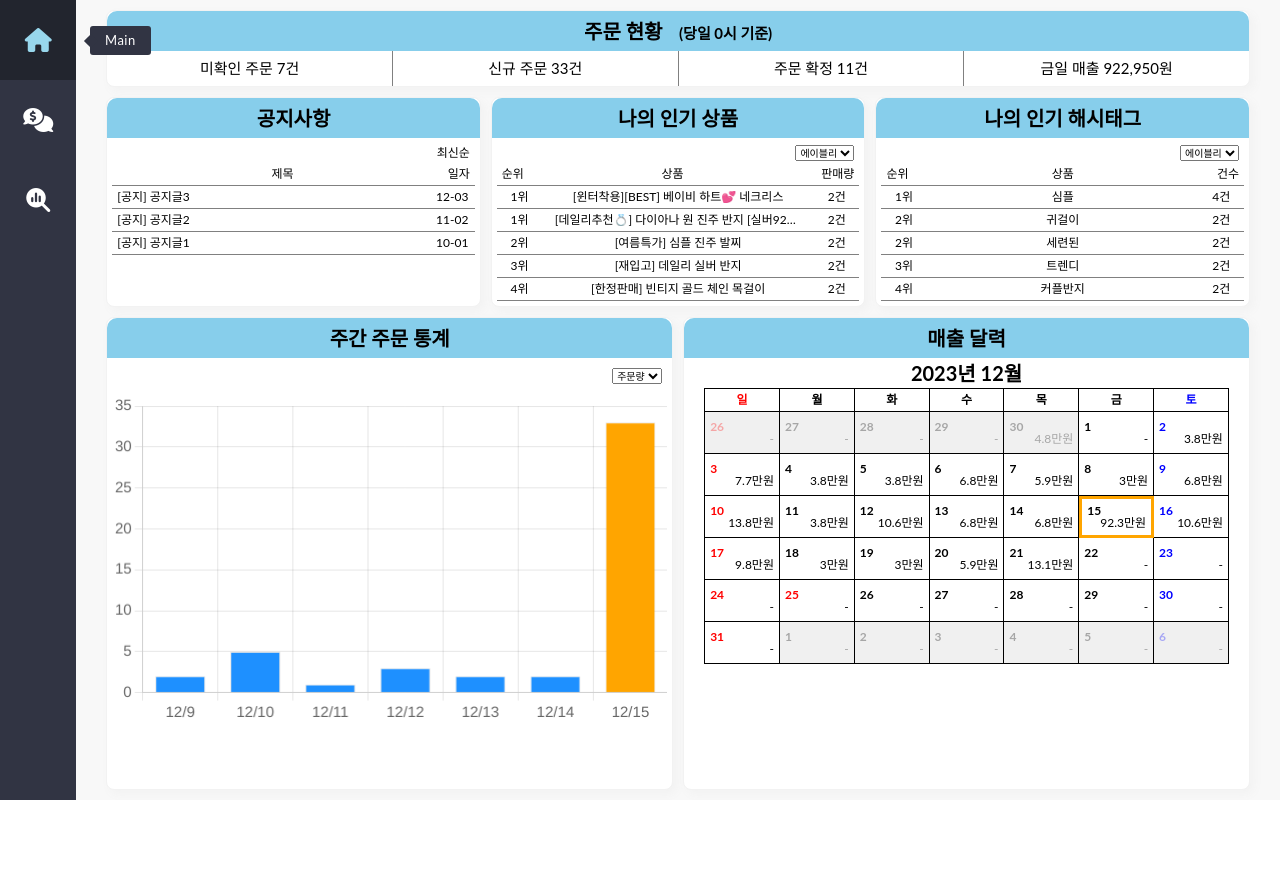
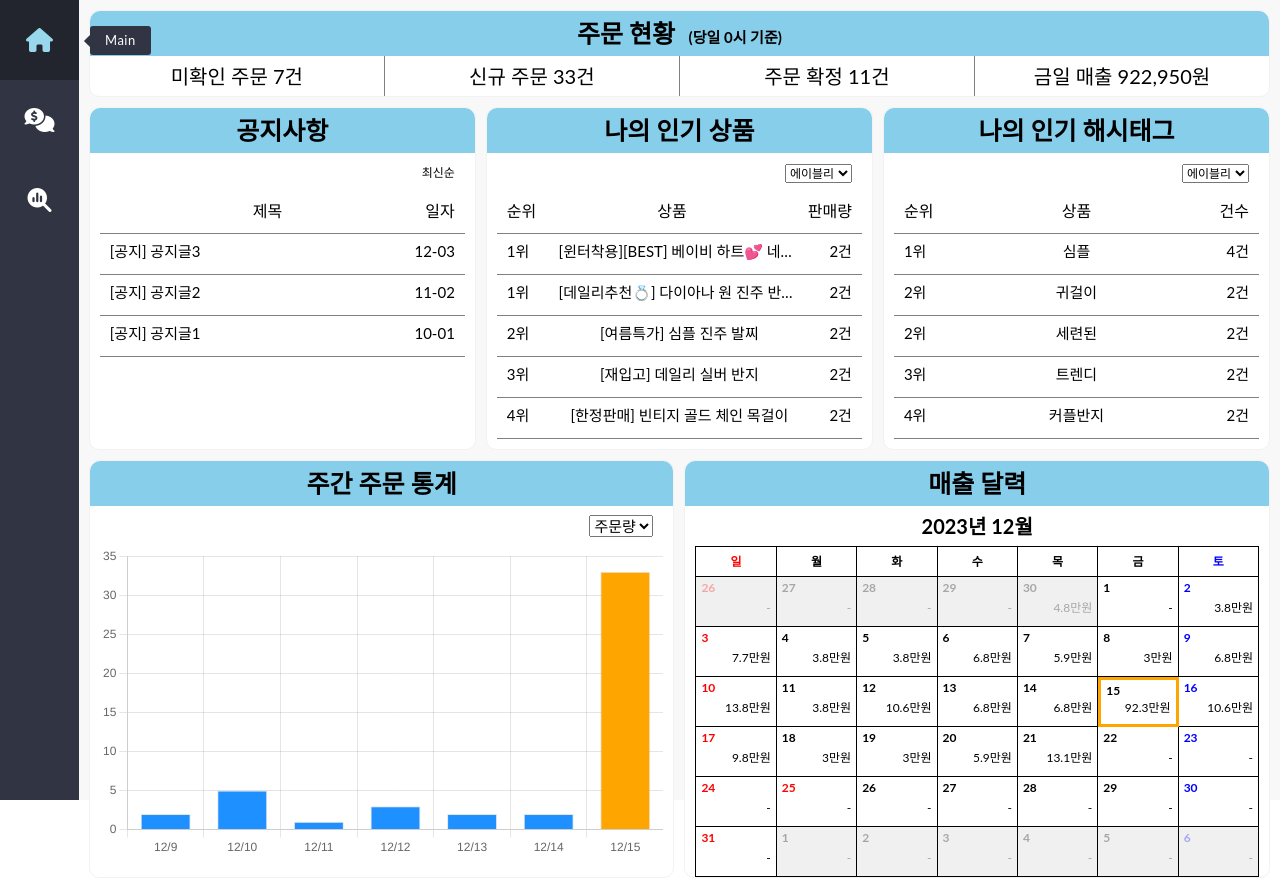
Before and after one commit to seojong789/sellbuddy-ecommerce-management, a website: page src/pages/main/main.html in a window 1280 px wide. Before the commit the page ends 800 px from the top, so only its background shows below. Drawn offline with nearby package versions, Linux system fonts and the light colour scheme.

Commit message:
FEAT:CSS파일 수정

```diff
--- a/src/pages/main/main.css
+++ b/src/pages/main/main.css
@@ -1,8 +1,9 @@
+/* 공통 */
 #main-container {
   background-color: #f8f8f8;
   width: calc(100vw - 80px);
   height: calc(100vh - 20px);
-  padding: 10px 30px;
+  padding: 10px;
 
   display: grid;
   grid-template-columns: repeat(6, 1fr);
@@ -15,33 +16,32 @@
 .content-box {
   background-color: #ffffff;
   border: 1px solid #f2f2f2;
-  border-radius: 0.5em;
-  box-shadow: 0.25em 0.25em 0.625em #f2f2f2;
-  padding: 0;
+  border-radius: 10px;
 }
 
 .title {
   background-color: skyblue;
-  border-top-left-radius: 0.5em;
-  border-top-right-radius: 0.5em;
+  border-top-left-radius: 10px;
+  border-top-right-radius: 10px;
   max-height: 50%;
   padding: 10px;
 
-  font-size: clamp(15px, 2vw, 20px);
+  font-size: 25px;
   white-space: nowrap;
   overflow: hidden;
   text-overflow: ellipsis;
 }
 
 .title span {
-  margin-left: 1vw;
+  margin-left: 10px;
 
-  font-size: clamp(10px, 1.5vw, 15px);
+  font-size: 15px;
   white-space: nowrap;
   overflow: hidden;
   box-sizing: border-box;
 }
 
+/* 주문 현황 */
 #main-order {
   grid-column: 1/7;
   grid-row-start: 1;
@@ -61,7 +61,7 @@
   width: 25%;
   padding: 10px;
 
-  font-size: clamp(10px, 1.5vw, 15px);
+  font-size: 20px;
   white-space: nowrap;
   overflow: hidden;
   text-overflow: ellipsis;
@@ -73,38 +73,57 @@
   border-right: 1px solid gray;
 }
 
+/* 공지사항 */
+#main-notice {
+  grid-column: 1/3;
+  grid-row-start: 2;
+}
+
+/* 나의 인기 상품 */
+#main-popular-product {
+  grid-column: 3/5;
+  grid-row-start: 2;
+}
+
+/* 나의 인기 해시태그 */
+#main-popular-hashtag {
+  grid-column: 5/7;
+  grid-row-start: 2;
+}
+
+/* 공지, 인기 공통 */
 .list {
   border-bottom: 1px solid gray;
-  margin: 5px;
+  margin: 0px 10px 10px 10px;
 }
 
 .sort {
-  height: 10px;
-  padding: 5px;
+  height: 20px;
+  padding: 10px;
 
   display: flex;
   align-items: center;
   justify-content: right;
 
-  font-size: clamp(10px, 1vw, 12px);
+  font-size: 12px;
   white-space: nowrap;
   overflow: hidden;
   text-overflow: ellipsis;
 }
 
 .sort select {
-  font-size: clamp(8px, 1vw, 10px);
+  font-size: 12px;
 }
 
 .list-titles {
-  padding: 5px;
+  height: 20px;
+  padding: 10px;
 
   display: flex;
   justify-content: space-between;
 }
 
 .list-title {
-  font-size: clamp(10px, 1vw, 12px);
   white-space: nowrap;
   overflow: hidden;
   text-overflow: ellipsis;
@@ -112,7 +131,10 @@
 
 .list li {
   border-top: 1px solid gray;
-  padding: 5px;
+  height: 20px;
+  padding: 10px;
+
+  font-size: 15px;
 
   display: flex;
   text-align: center;
@@ -121,14 +143,14 @@
 
 .list li span,
 .list li a {
-  font-size: clamp(10px, 1vw, 12px);
+  font-size: 15px;
   white-space: nowrap;
   overflow: hidden;
   text-overflow: ellipsis;
 }
 
 .list-side {
-  width: 10%;
+  width: fit-content;
 }
 
 .list-center {
@@ -139,33 +161,16 @@
   color: inherit;
 }
 
-#main-notice {
-  grid-column: 1/3;
-  grid-row-start: 2;
-}
-
-#main-popular-product {
-  grid-column: 3/5;
-  grid-row-start: 2;
-}
-
-.main-popular-product-list {
-  background-color: y;
-  color: black;
-}
-
-#main-hashtag {
-  grid-column: 5/7;
-  grid-row-start: 2;
-}
-
+/* 주간 통계 */
 #main-sales-chart {
   grid-column: 1/4;
   grid-row-start: 3;
 }
 
 #main-sales-chart p {
+  height: 20px;
   padding: 10px;
+  margin: 0px 10px;
 
   display: flex;
   align-items: center;
@@ -173,15 +178,16 @@
 }
 
 #main-sales-chart p select {
-  font-size: clamp(8px, 1vw, 10px);
+  font-size: 15px;
 }
 
 .week-chart {
-  width: auto;
-  height: 70%;
-  margin: 0px 5px;
+  height: 75%;
+
+  margin: 0px 10px 10px 10px;
 }
 
+/* 매출 달력 */
 #main-sales-calendar {
   grid-column: 4/7;
   grid-row-start: 3;
@@ -190,29 +196,29 @@
 #calendar *:not(.title):not(.year-month):not(p) {
   box-sizing: border-box;
 
-  font-size: clamp(10px, 1vw, 12px);
+  font-size: 12px;
 }
 
 #calendar {
-  max-height: 70%;
-  padding: 0px 20px 5px 20px;
+  margin: 0px 10px;
 }
 
 .year-month {
-  box-sizing: border-box;
-  padding: 5px;
+  height: 20px;
+  padding: 10px;
 
   display: flex;
   align-items: center;
   justify-content: center;
 
-  font-size: clamp(15px, 2vw, 20px);
+  font-size: 20px;
   font-weight: bold;
 }
 
 .weeks {
   border-top: 1px solid black;
   border-left: 1px solid black;
+  height: 30px;
 
   display: flex;
   align-items: center;
@@ -222,8 +228,14 @@
 .week {
   border-right: 1px solid black;
   width: calc(100% / 7);
-  padding: 5px 0px;
+  height: 100%;
+  padding: 10px;
 
+  display: flex;
+  align-items: center;
+  justify-content: center;
+
+  font-size: 20px;
   font-weight: bold;
   text-align: center;
 }
@@ -240,13 +252,14 @@
   border-bottom: 1px solid black;
   border-right: 1px solid black;
   width: calc(100% / 7);
-  min-height: 42px;
+  height: 50px;
   padding: 5px;
 
   display: flex;
   flex-direction: column;
   justify-content: center;
 
+  font-size: 1px;
   text-align: left;
 }
 
@@ -255,10 +268,14 @@
 }
 
 .day-number {
+  height: 30px;
+
   font-weight: bold;
 }
 
 .day-sale {
+  height: 30px;
+
   color: black;
   text-align: right;
   white-space: nowrap;
@@ -268,12 +285,10 @@
 
 .day-sale-detail {
   background-color: navy;
-  margin: 0;
+  width: fit-content;
+  height: fit-content;
   padding: 10px;
   opacity: 1;
-
-  width: fit-content;
-  height: fit-content;
 
   color: white;
 
--- a/src/pages/main/main.html
+++ b/src/pages/main/main.html
@@ -49,7 +49,7 @@
       </ol>
     </div>
 
-    <div id="main-hashtag" class="content-box">
+    <div id="main-popular-hashtag" class="content-box">
       <h1 class="title">나의 인기 해시태그</h1>
       <ol class="list">
         <p class="sort">
--- a/src/pages/main/main.js
+++ b/src/pages/main/main.js
@@ -164,20 +164,8 @@ const chartOptions = {
   responsive: true,
   maintainAspectRatio: false,
   scales: {
-    x: {
-      ticks: {
-        font: {
-          size: 15
-        }
-      }
-    },
     y: {
       beginAtZero: true,
-      ticks: {
-        font: {
-          size: 15
-        }
-      }
     },
   },
   plugins: {
```
